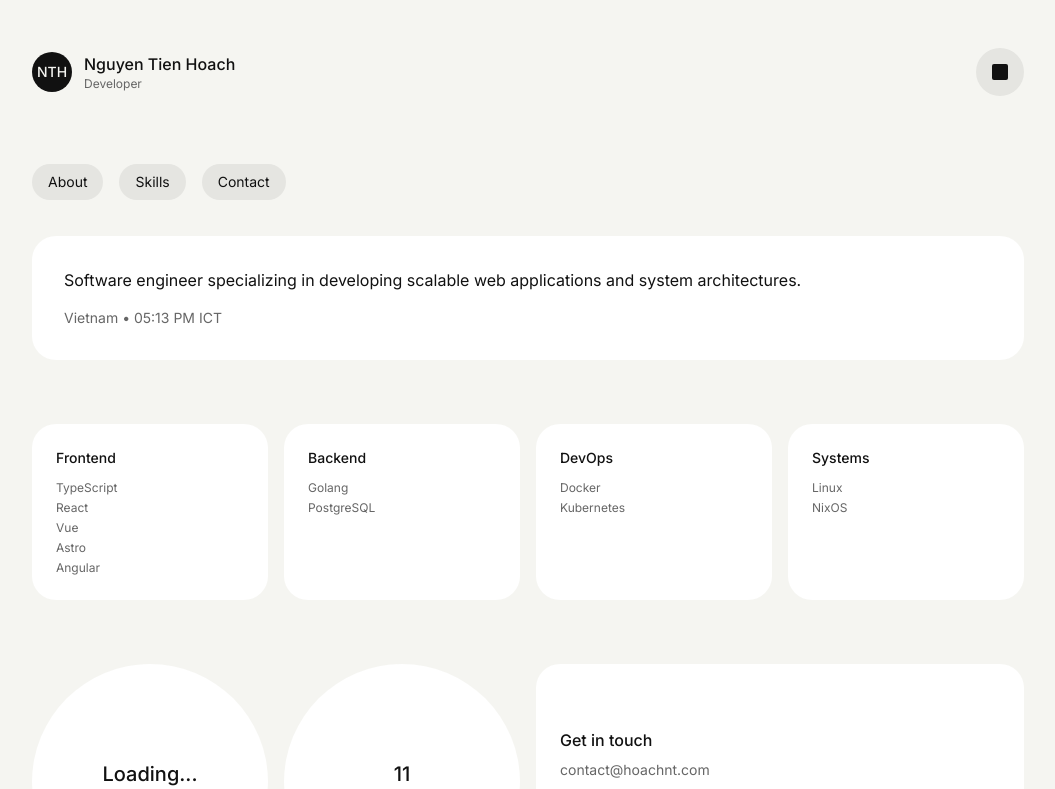
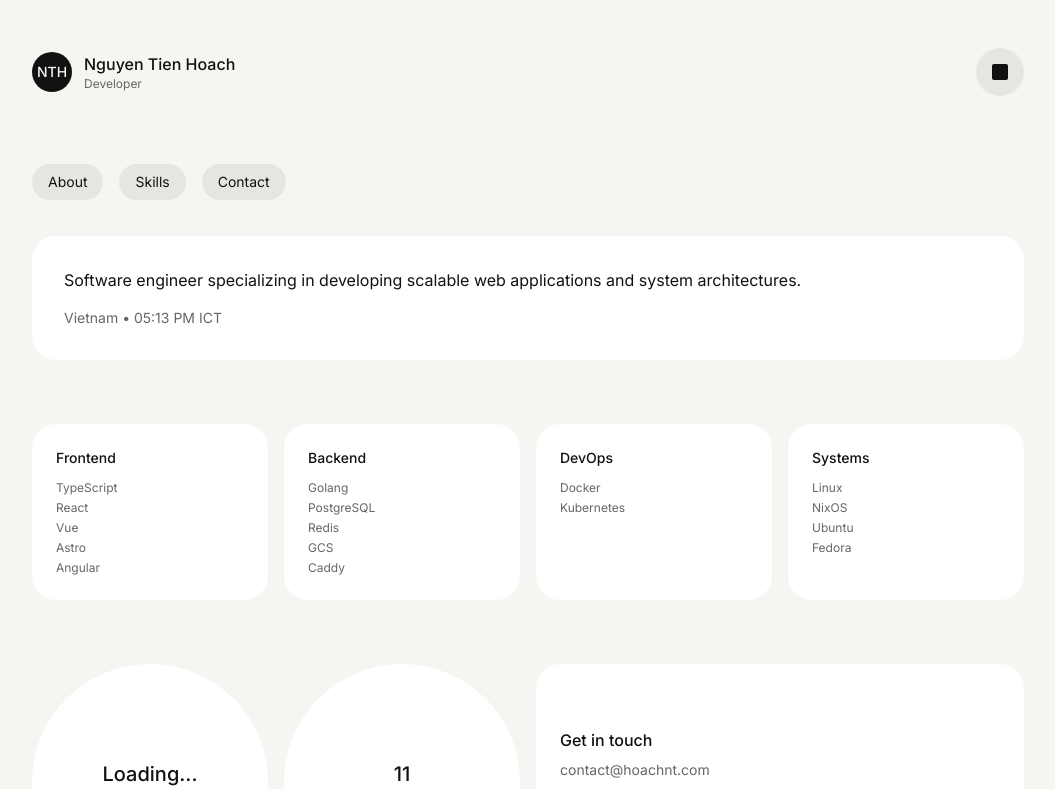
Before and after one commit to hoachnt/hoachnt-web-minimal, a Next.js app: page / in a window 1280 px wide. Shown: the top 789 px of the page, without its empty margins (112-1167 px from the left). Built offline with nearby package versions, Linux system fonts and the light colour scheme; no server answers.

Commit message:
Update skills stack

```diff
--- a/app/page.tsx
+++ b/app/page.tsx
@@ -24,13 +24,13 @@ const skillCategoriesData: SkillCategory[] = [
 	},
 	{
 		title: "Backend",
-		skills: ["Golang", "PostgreSQL"],
+		skills: ["Golang", "PostgreSQL", "Redis", "GCS", "Caddy"],
 	},
 	{
 		title: "DevOps",
 		skills: ["Docker", "Kubernetes"],
 	},
-	{ title: "Systems", skills: ["Linux", "NixOS"] },
+	{ title: "Systems", skills: ["Linux", "NixOS", "Ubuntu", "Fedora"] },
 ];
 
 const aboutData = {
```
